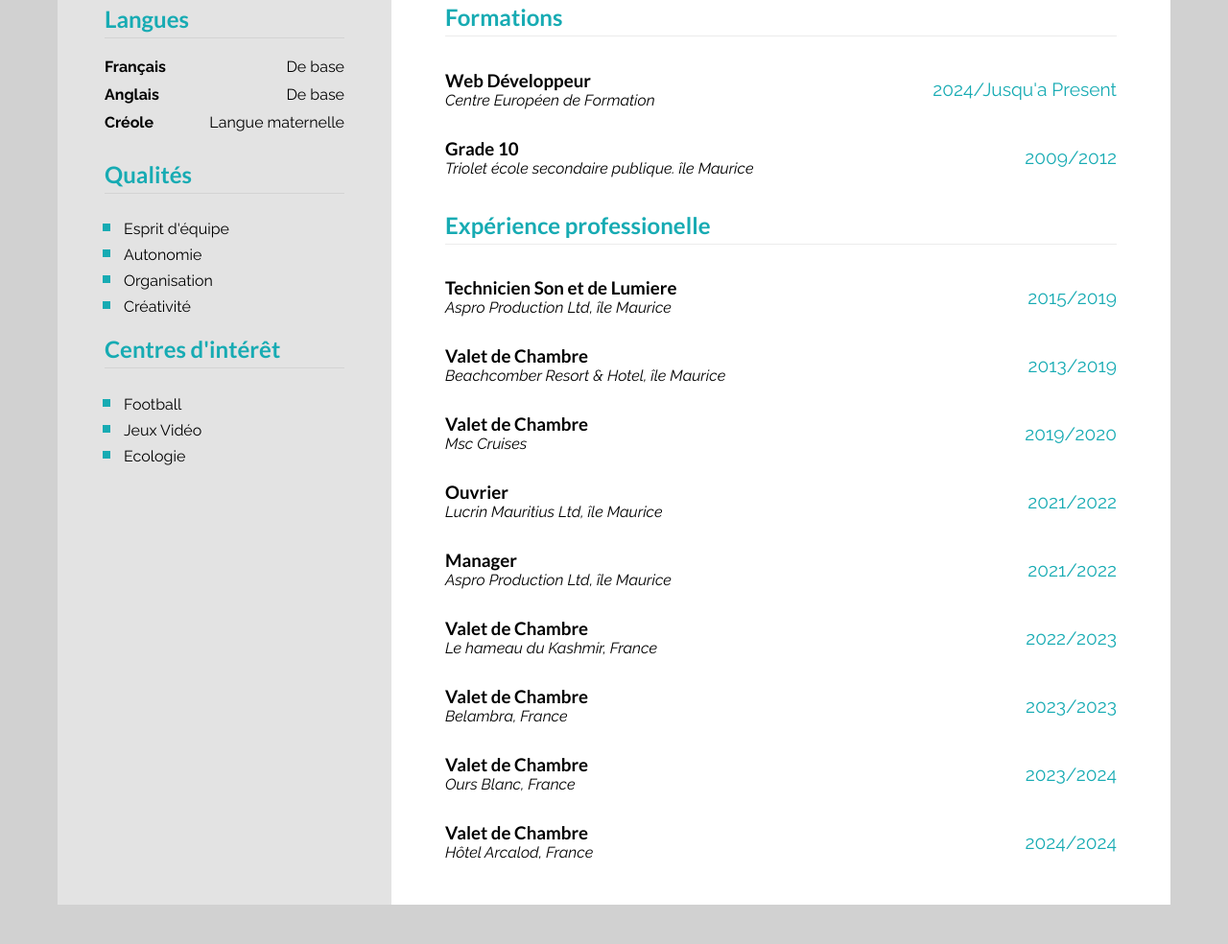
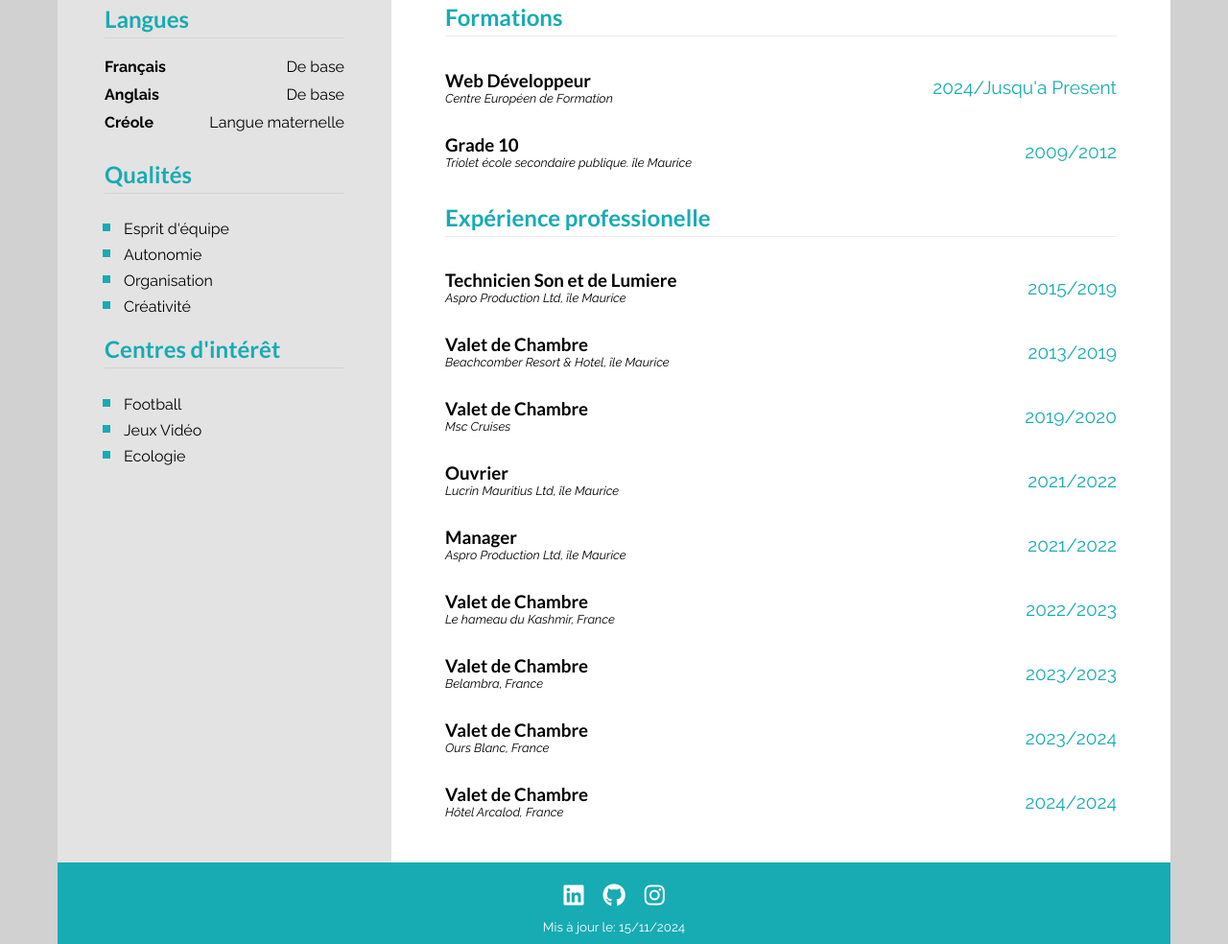
Before and after one commit to VerounenC/re-devoir-3-cv, a plain HTML site: page index.html in a window 1280 px wide. Shown: the part 506-1490 px from the top of the page at 96% size. Before the commit the page ends 1449 px from the top, so only its background shows below. Drawn offline with Linux system fonts and the light colour scheme.

Commit message:
add footer

```diff
--- /dev/null
+++ b/assets/css/style-footer.css
@@ -0,0 +1,34 @@
+footer {
+    background-color: #17abb3;
+
+}
+
+.social-icon {
+    display: flex;
+    justify-content: center;
+    align-items: center;
+}
+
+.social-icon a {
+    text-decoration: none;
+    color: #fff;
+    font-size: 1.5em;
+    padding: 20px 10px 5px;
+    box-sizing: border-box;
+}
+
+.social-icon a:hover {
+    opacity: 0.5;
+}
+
+.time-container {
+    display: flex;
+    justify-content: center;
+    align-items: center;
+
+}
+
+.time-container small {
+    color: #fff;
+    padding:5px 10px 10px
+}
--- a/assets/css/style-main.css
+++ b/assets/css/style-main.css
@@ -103,6 +103,7 @@
     margin-top: 0;
     margin-bottom: 15px;
     font-style: italic;
+    font-size: 0.8em;
 }
 
 .education-period,
@@ -110,3 +111,11 @@
     color: #17abb3;
     font-size: 1.2em;
 }
+
+.education-item:hover,
+.experience-item:hover {
+    background-color: #e3e3e3;
+    border-left: 5px solid #17abb3;
+    padding: 0 10px;
+    transition: 0.3s;
+}
--- a/assets/css/style.css
+++ b/assets/css/style.css
@@ -1,6 +1,7 @@
 @import url('https://fonts.googleapis.com/css2?family=Alex+Brush&family=Lato:ital,wght@0,100;0,300;0,400;0,700;0,900;1,100;1,300;1,400;1,700;1,900&family=Raleway:ital,wght@0,100..900;1,100..900&display=swap');
 
 @import url('./style-main.css');
+@import url('./style-footer.css');
 
 h1,
 h2,
@@ -21,6 +22,7 @@ header {
     justify-content: center;
     align-content: center;
     background-color: #17abb3;
+    box-sizing: border-box;
 }
 
 .profile-image {
--- a/index.html
+++ b/index.html
@@ -232,5 +232,17 @@
             </div>
         </div>
     </main>
+    <footer>
+        <div class="social-icon">
+            <a href="https://www.linkedin.com/in/verounen-chokupermal-01b29513b/" target="_blank"><i class="fa-brands fa-linkedin"></i></a>
+            <a href="https://github.com/VerounenC" target="_blank"><i class="fa-brands fa-github"></i></a>
+            <a href="https://www.instagram.com/verounen_m/" target="_blank"><i class="fa-brands fa-instagram"></i></a>
+        </div>
+        <div class="time-container">
+            <small>
+                <time datetime="2024-11-15">Mis à jour le: 15/11/2024</time>
+            </small>
+        </div>
+    </footer>
 </body>
 </html>
```
